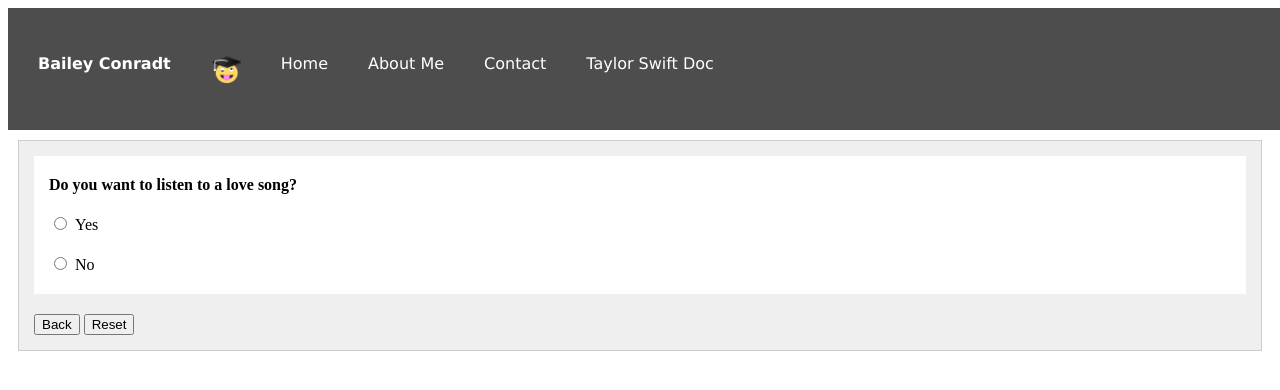
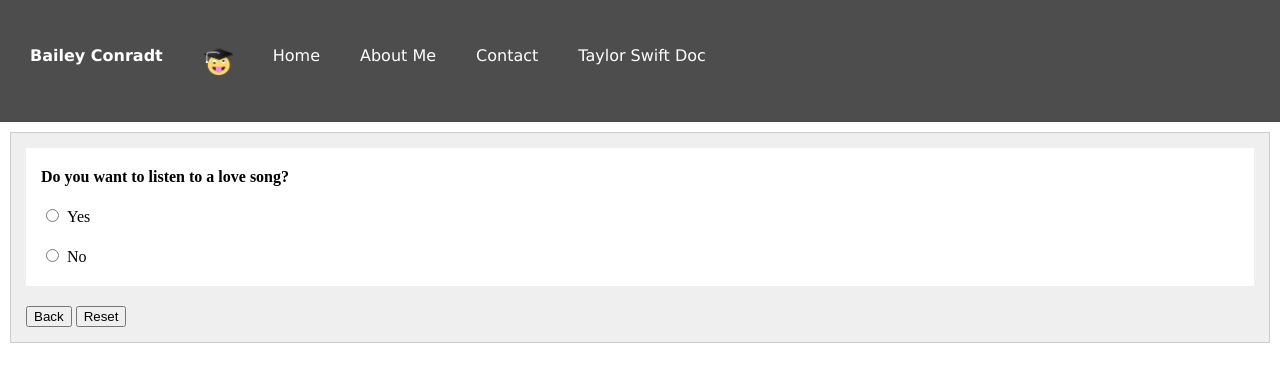
Before and after one commit to baileyconradt/test, a plain HTML site: page index.html in a window 1280 px wide. Drawn offline with nearby package versions, Linux system fonts and the light colour scheme.

Commit message:
Update index.html

```diff
--- a/index.html
+++ b/index.html
@@ -6,7 +6,7 @@
 <body>
 
 
-<div class = "topheader" style="display: flex;">
+<nav class = "topheader" style="display: flex;">
     <div class = "page">
       <p>
 <strong>Bailey Conradt</strong>
@@ -40,7 +40,7 @@
 
 
 
-  </div>
+  </nav>
 
   <div id="tree-container">
 <div id="q-container">
@@ -415,6 +415,10 @@ $(document).ready(function(){
 
 </body>
 <style>
+  body {
+  margin: 0px;
+}
+
 .topheader {
   width: 100%;
   padding: 10px;
```
